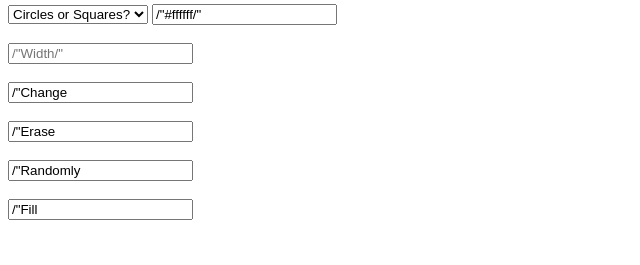
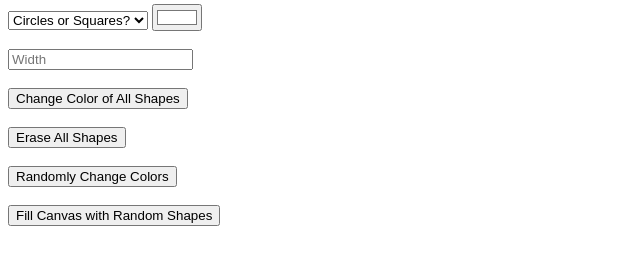
Before and after one commit to ashleypelan/Shapes-and-Objects, a PHP site: page / in a window 1280 px wide. Shown: the part 158-423 px from the top of the page, without its empty margins (0-640 px from the left). Run offline with PHP 8.4, Linux system fonts and the light colour scheme; some libraries are stand-ins or nearby versions.

Commit message:
removeslashes

```diff
--- a/index.php
+++ b/index.php
@@ -22,17 +22,17 @@
         <option id=/"circle/" class=/"shape/">Circle</option>
         <option id=/"square/" class=/"shape/">Square</option>
       </select>
-      <input type=/"color/" id=/"colour/" class=/"color/" value=/"#ffffff/"></input>
+      <input type="color" id="colour" class="color" value="#ffffff"></input>
       <br><br>
-      <input type=/"text/" id=/"width/" class=/"width/" placeholder=/"Width/"></input>
+      <input type="text" id="width" class="width" placeholder="Width"></input>
       <br><br>
-      <input type=/"submit/" value=/"Change Color of All Shapes/" id=/"change_colour/"></input>
+      <input type="submit" value="Change Color of All Shapes" id="change_colour"></input>
       <br><br>
-      <input type=/"submit/" value=/"Erase All Shapes/" id=/"erase/"></input>
+      <input type="submit" value="Erase All Shapes" id="erase"></input>
       <br><br>
-      <input type=/"submit/" value=/"Randomly Change Colors/" id=/"random_change/"></input>
+      <input type="submit" value="Randomly Change Colors" id="random_change"></input>
       <br><br>
-      <input type=/"submit/" value=/"Fill Canvas with Random Shapes/" id=/"random/"></input>
+      <input type="submit" value="Fill Canvas with Random Shapes" id="random"></input>
       <br><br>
     </div>
     <script type=/"text/javascript/" src=/"canvas1.js/"></script>
```
